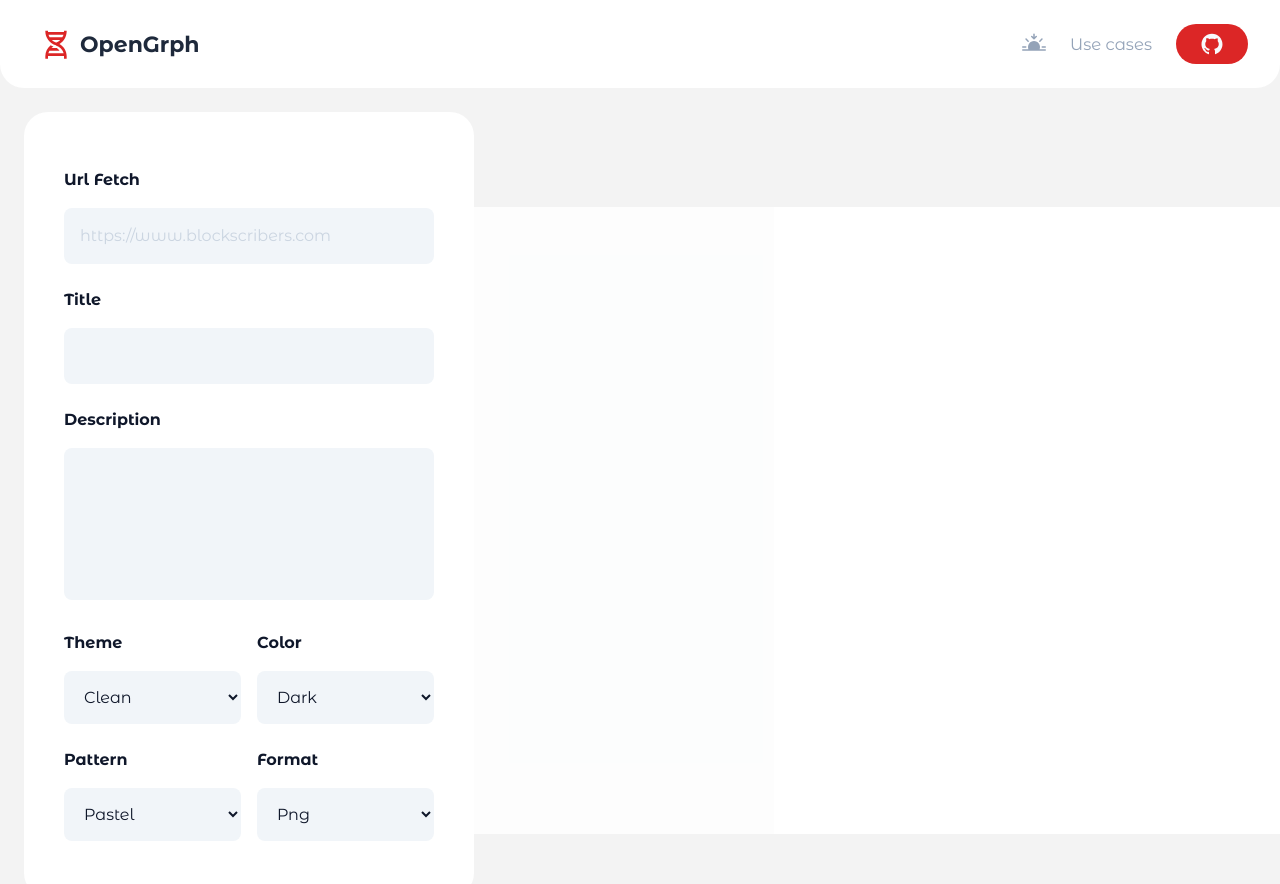
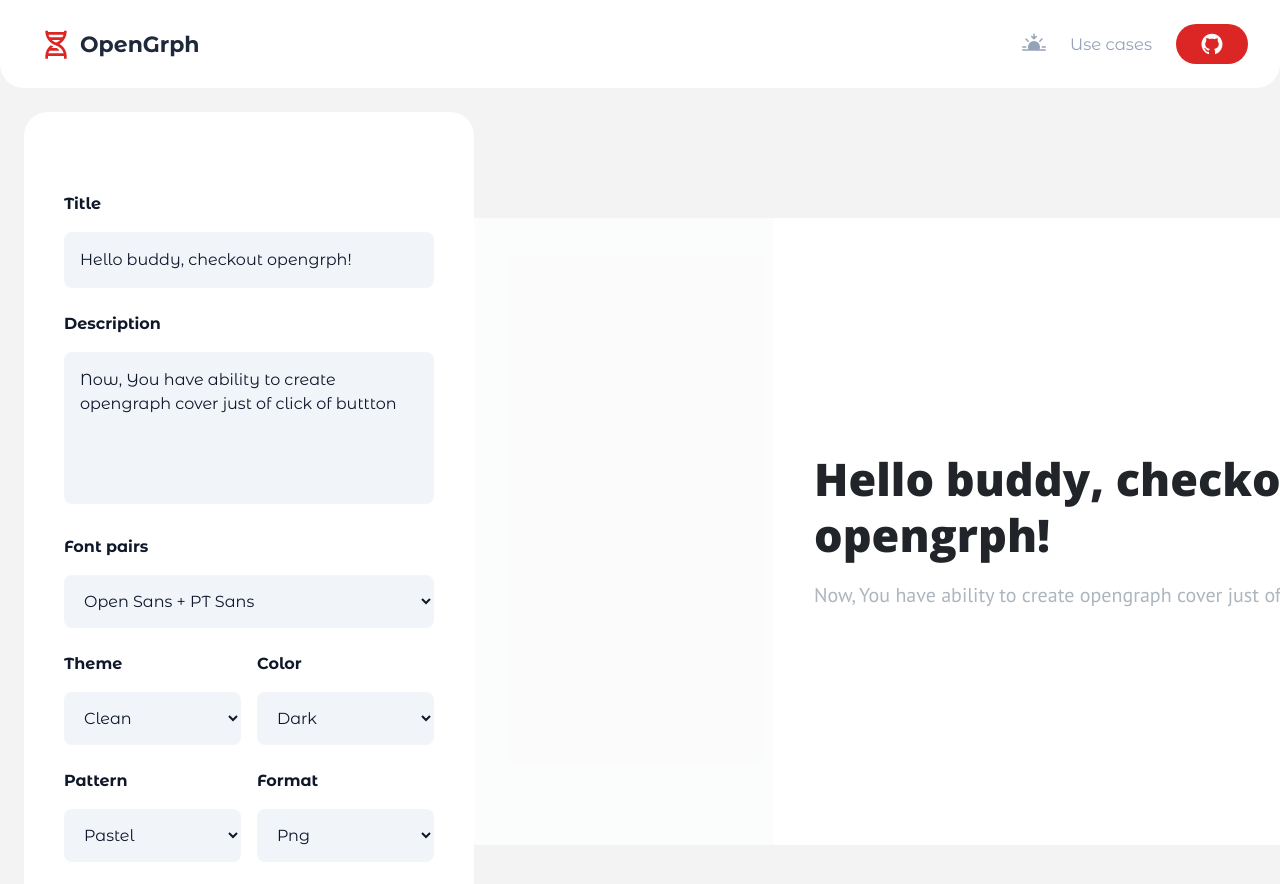
Before and after one commit to Grassper/OpenGrph, a Next.js app: page / in a window 1280 px wide. Shown: the top 884 px of the page. Built offline with nearby package versions, Linux system fonts and the light colour scheme.

Commit message:
feat: font pairs added

```diff
--- a/components/screen/Home/Components/EditorCanvas.tsx
+++ b/components/screen/Home/Components/EditorCanvas.tsx
@@ -3,6 +3,72 @@ import React from 'react';
 import { BsDownload } from 'react-icons/bs';
 
 import { InputContext } from '@/root/context';
+
+// leading-none	line-height: 1;
+// leading-tight	line-height: 1.25;
+// leading-snug	line-height: 1.375;
+// leading-normal	line-height: 1.5;
+// leading-relaxed	line-height: 1.625;
+// leading-loose	line-height: 2;
+
+export const fontPairs = {
+  'Open Sans + PT Sans': {
+    title: {
+      name: 'Open Sans',
+      size: '45px',
+      weight: 800,
+      lineHeight: 1.25,
+    },
+    description: {
+      name: 'PT Sans',
+      size: '20px',
+      weight: 400,
+      lineHeight: 1.625,
+    },
+  },
+  'Quicksand + Source Sans Pro': {
+    title: {
+      name: 'Quicksand',
+      size: '65px',
+      weight: 400,
+      lineHeight: 1,
+    },
+    description: {
+      name: 'Source Code Pro',
+      size: '16px',
+      weight: 400,
+      lineHeight: 1.625,
+    },
+  },
+  'Yellowtail + Lato': {
+    title: {
+      name: 'Yellowtail',
+      size: '60px',
+      weight: 400,
+      lineHeight: 1,
+    },
+    description: {
+      name: 'Lato',
+      size: '20px',
+      weight: 400,
+      lineHeight: 1.625,
+    },
+  },
+  'Yeseva One + Josefin Sans': {
+    title: {
+      name: 'Yeseva One',
+      size: '50px',
+      weight: 400,
+      lineHeight: 1,
+    },
+    description: {
+      name: 'Josefin Sans',
+      size: '18px',
+      weight: 400,
+      lineHeight: 1.625,
+    },
+  },
+};
 
 export const EditorCanvas = () => {
   const inputState = React.useContext(InputContext);
@@ -44,18 +110,39 @@ export const EditorCanvas = () => {
         }}>
         <div
           className="w-1/4 h-full"
-          style={{ backgroundColor: '#e9ecef20' }}></div>
+          style={{ backgroundColor: '#e9ecef30' }}></div>
         <div className="w-3/4 p-10">
           <motion.h1
-            className="font-primary font-bold text-2xl w-2/3 leading-snug"
+            className="w-2/3 leading-snug"
             drag="y"
-            style={{ color: '#212529' }}>
+            style={{
+              color: '#212529',
+              fontFamily:
+                fontPairs[inputState.fontPairs]?.title.name ??
+                'Montserrat Alternates',
+              fontSize: fontPairs[inputState.fontPairs]?.title.size ?? '38px',
+              fontWeight: fontPairs[inputState.fontPairs]?.title.weight ?? 800,
+              lineHeight:
+                fontPairs[inputState.fontPairs]?.title.lineHeight ?? 1.25,
+            }}>
             {inputState.title.substring(0, 70)}
           </motion.h1>
           <motion.p
-            className="font-normal text-base font-secondary mt-4 w-5/6 leading-relaxed"
+            className="mt-4 w-5/6"
             drag="y"
-            style={{ color: '#adb5bd' }}>
+            style={{
+              color: '#adb5bd',
+              fontFamily:
+                fontPairs[inputState.fontPairs]?.description.name ??
+                'Montserrat Alternates',
+              fontSize:
+                fontPairs[inputState.fontPairs]?.description.size ?? '16px',
+              fontWeight:
+                fontPairs[inputState.fontPairs]?.description.weight ?? 400,
+              lineHeight:
+                fontPairs[inputState.fontPairs]?.description.lineHeight ??
+                1.625,
+            }}>
             {inputState.description.substring(0, 160)}
           </motion.p>
         </div>
--- a/components/screen/Home/Components/InputBox.tsx
+++ b/components/screen/Home/Components/InputBox.tsx
@@ -1,5 +1,6 @@
 import React from 'react';
 
+import { fontPairs as fontData } from '@/root/components/screen/Home/Components';
 import { InputContext } from '@/root/context';
 
 export const InputBox: React.FC = () => {
@@ -7,7 +8,7 @@ export const InputBox: React.FC = () => {
 
   return (
     <div className="bg-white dark:bg-slate-900 px-10 py-14 w-[450px] font-secondary text-slate-900 dark:text-slate-50 rounded-3xl">
-      <div className="block">
+      {/* <div className="block">
         <p className="font-bold text-[16px]">Url Fetch</p>
         <input
           className="bg-slate-100 dark:bg-gray-800 w-full mt-4 p-4 outline-red-500 rounded-lg dark:placeholder:text-slate-500 placeholder:text-slate-300"
@@ -16,7 +17,7 @@ export const InputBox: React.FC = () => {
           placeholder="https://www.blockscribers.com"
           value={inputState.urlFetch}
         />
-      </div>
+      </div> */}
       <div className="block mt-6">
         <p className="font-bold text-[16px]">Title</p>
         <input
@@ -35,6 +36,36 @@ export const InputBox: React.FC = () => {
           rows={5}
           value={inputState.description}
         />
+      </div>
+      <div className="block mt-6">
+        <p className="font-bold text-[16px]">Font pairs</p>
+        <select
+          className="bg-slate-100 dark:bg-gray-800 w-full mt-4 p-4 outline-red-500 rounded-lg"
+          onChange={(e) =>
+            inputState.setFontPairs(e.target.value as keyof typeof fontData)
+          }
+          value={inputState.fontPairs}>
+          <option>Open Sans + PT Sans</option>
+          <option>Quicksand + Source Sans Pro</option>
+          <option>Yellowtail + Lato</option>
+          <option>Yeseva One + Josefin Sans</option>
+          {/* <option>Open Sans Condensed + Lora</option>
+          <option>Raleway + Libre Baskerville</option>
+          <option>Rubik + Roboto Mono</option>
+          <option>Playfair Display + Quattrocento Sans</option>
+          <option>Merriweather Sans + Merriweather</option>
+          <option>Oswald + Noto Serif</option>
+          <option>Lora + Poppins</option>
+          <option>Lato + Crimson Text</option>
+          <option>Great Vibes + Montserrat</option>
+          <option>Mulish + Space Mono</option>
+          <option>Fredoka One + ABeeZee</option>
+          <option>Fjalla One + Nunito</option>
+          <option>Teko + Montserrat</option>
+          <option>Bangers + Gudea</option>
+          <option>Copse + Mulish</option>
+          <option>Anton + Roboto</option> */}
+        </select>
       </div>
       <div className="flex">
         <div className="block mt-6 w-1/2">
--- a/context/inputContext.tsx
+++ b/context/inputContext.tsx
@@ -1,4 +1,6 @@
 import React from 'react';
+
+import { fontPairs as fontData } from '@/root/components/screen/Home/Components';
 
 interface PropsTypes {
   children: React.ReactNode;
@@ -19,6 +21,8 @@ interface ContextValues {
   setPattern: React.Dispatch<React.SetStateAction<string>>;
   format: string;
   setFormat: React.Dispatch<React.SetStateAction<string>>;
+  fontPairs: keyof typeof fontData;
+  setFontPairs: React.Dispatch<React.SetStateAction<keyof typeof fontData>>;
 }
 
 export const InputContext = React.createContext<ContextValues>({
@@ -36,16 +40,23 @@ export const InputContext = React.createContext<ContextValues>({
   setPattern: () => undefined,
   format: '1200 x 630',
   setFormat: () => undefined,
+  fontPairs: 'Open Sans + PT Sans',
+  setFontPairs: () => undefined,
 });
 
 export const InputContextProvider: React.FC<PropsTypes> = ({ children }) => {
   const [urlFetch, setUrlFetch] = React.useState('');
-  const [title, setTitle] = React.useState('');
-  const [description, setDescription] = React.useState('');
+  const [title, setTitle] = React.useState('Hello buddy, checkout opengrph!');
+  const [description, setDescription] = React.useState(
+    'Now, You have ability to create opengraph cover just of click of buttton'
+  );
   const [theme, setTheme] = React.useState('Clean');
   const [color, setColor] = React.useState('');
   const [pattern, setPattern] = React.useState('');
   const [format, setFormat] = React.useState('Png');
+  const [fontPairs, setFontPairs] = React.useState<keyof typeof fontData>(
+    'Open Sans + PT Sans'
+  );
 
   const contextValues: ContextValues = {
     urlFetch,
@@ -62,6 +73,8 @@ export const InputContextProvider: React.FC<PropsTypes> = ({ children }) => {
     setPattern,
     format,
     setFormat,
+    fontPairs,
+    setFontPairs,
   };
 
   return (
--- a/styles/globals.css
+++ b/styles/globals.css
@@ -1,4 +1,4 @@
-@import url('https://fonts.googleapis.com/css2?family=Montserrat+Alternates:wght@400;500;600;700;800&family=Roboto+Slab:wght@400;500;600&display=swap');
+@import url('https://fonts.googleapis.com/css2?family=Montserrat+Alternates:wght@400;500;600;700;800&display=swap');
 
 :root {
   --color-primary: #1c5d50;
```
Also changed, not shown: package.json (+8 -0 lines), pages/_app.tsx (+8 -0 lines), 1 other file (tests, documents, lock files or other folders).
